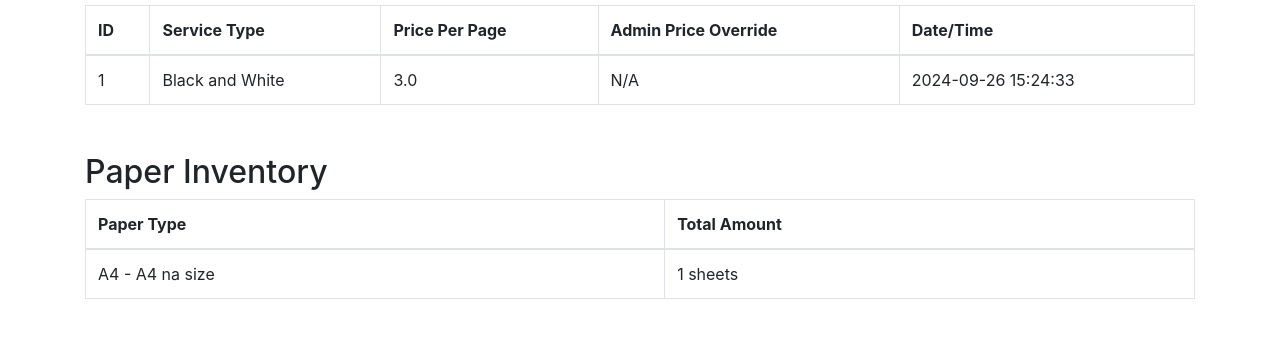
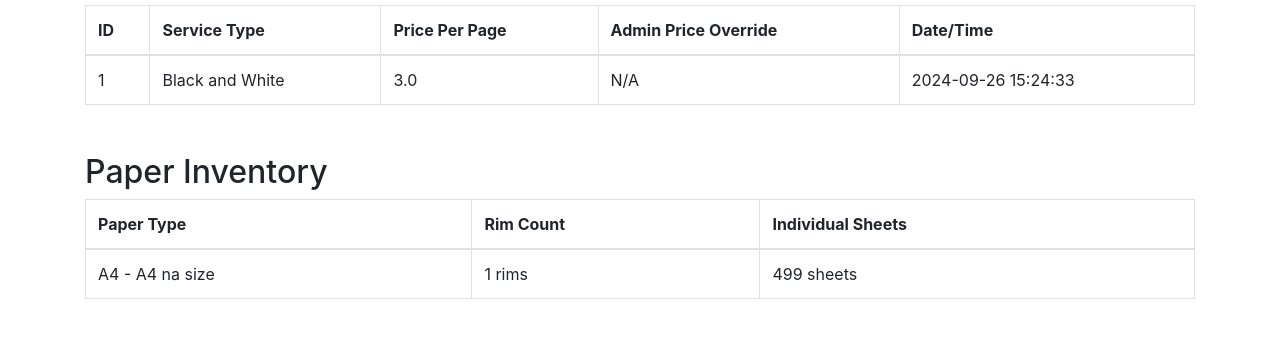
Before and after one commit to gabgab-v/IT_12, a Flask app: page /manage_printing_services in a window 1280 px wide. Shown: the part 153-491 px from the top of the page. Run offline with Flask 3, Linux system fonts and the light colour scheme; some libraries are stand-ins or nearby versions.

Commit message:
update soks

```diff
--- a/app.py
+++ b/app.py
@@ -1199,25 +1199,22 @@ def add_loading_service():
 # Manage Printing Services
 @app.route('/manage_printing_services')
 def manage_printing_services():
-    print_services = PrintService.query.all()  # Fetch all print services
-    paper_types = PaperType.query.all()        # Fetch all available paper types
-
-    # Fetch current paper inventory for each paper type
+    print_services = PrintService.query.all()
+    paper_types = PaperType.query.all()
     paper_inventory = PaperInventory.query.all()
 
-    # Combine paper types with their inventory data
     paper_data = []
     for paper_type in paper_types:
         inventory = PaperInventory.query.filter_by(paper_type_id=paper_type.id).first()
         paper_data.append({
             'type': f"{paper_type.size} - {paper_type.description}",
-            'total_amount': inventory.rim_count if inventory else 0  # Default to 0 if no inventory found
+            'rim_count': inventory.rim_count if inventory else 0,
+            'individual_paper_count': inventory.individual_paper_count if inventory else 0
         })
 
     return render_template('manage_printing_services.html',
                            print_services=print_services,
-                           paper_inventory=paper_data  # Pass combined data to the template
-                           )
+                           paper_inventory=paper_data)
 
 # @app.route('/manage_printing_services')
 # def manage_printing_services():
@@ -1249,6 +1246,9 @@ def checkout_print_service():
         pages = request.form.get('pages')
         back_to_back = request.form.get('back_to_back') == '1'  # Checkbox returns '1' if checked
 
+        # Debugging
+        print(f"Service ID: {service_id}, Pages: {pages}, Back-to-back: {back_to_back}")
+
         if not service_id or not pages:
             flash('Missing service ID or number of pages.', 'danger')
             return redirect(url_for('checkout_print_service'))
@@ -1259,19 +1259,28 @@ def checkout_print_service():
             flash('Invalid number of pages.', 'danger')
             return redirect(url_for('checkout_print_service'))
 
+        # Adjust page count if back-to-back is selected (halves the page usage)
+        if back_to_back:
+            pages = max(1, pages // 2)
+        print(f"Adjusted Pages (after back-to-back): {pages}")
+
         # Fetch the selected print service
         print_service = PrintService.query.get(service_id)
 
         if not print_service:
             flash('Selected print service not found.', 'danger')
             return redirect(url_for('checkout_print_service'))
+
+        print(f"Print Service: {print_service.service_type} at {print_service.price_per_page}/page")
 
         # Fetch inventory details (assuming ink and paper types are selected in the form)
         ink_type_id = request.form.get('ink_type_id')
         ink_usage = request.form.get('ink_usage')
         paper_type_id = request.form.get('paper_type_id')
 
-        # Only validate ink usage if it's relevant (e.g., if ink_type_id is provided)
+        # Debugging ink details
+        print(f"Ink Type ID: {ink_type_id}, Ink Usage: {ink_usage}")
+
         if ink_type_id and ink_usage:
             try:
                 ink_usage = float(ink_usage)
@@ -1287,6 +1296,9 @@ def checkout_print_service():
                 flash('Selected ink type not found.', 'danger')
                 return redirect(url_for('checkout_print_service'))
 
+            # Debug ink inventory
+            print(f"Ink Inventory: {ink_inventory.stock} remaining, Usage: {ink_usage}")
+
             # Check if there is sufficient ink stock
             if ink_inventory.stock < ink_usage:
                 flash('Not enough ink in stock!', 'danger')
@@ -1308,28 +1320,47 @@ def checkout_print_service():
             flash('Selected paper type not found.', 'danger')
             return redirect(url_for('checkout_print_service'))
 
-        # Check if there is sufficient paper stock
+        # Debug paper inventory
+        print(f"Paper Inventory: {paper_inventory.individual_paper_count} individual sheets, {paper_inventory.rim_count} rims")
+
+        # Check if there is sufficient paper stock in individual sheets
         if paper_inventory.individual_paper_count < pages:
-            flash('Not enough paper in stock!', 'danger')
-            return redirect(url_for('checkout_print_service'))
-
-        # Deduct paper stock after the print job
+            needed_sheets = pages - paper_inventory.individual_paper_count
+
+            if paper_inventory.rim_count > 0:
+                # Convert rim into individual papers (assuming 500 sheets per rim)
+                while needed_sheets > 0 and paper_inventory.rim_count > 0:
+                    paper_inventory.rim_count -= 1
+                    paper_inventory.individual_paper_count += 500
+                    needed_sheets = pages - paper_inventory.individual_paper_count
+
+            # Final check after converting rim to individual papers
+            if paper_inventory.individual_paper_count < pages:
+                flash('Not enough paper in stock after converting rims!', 'danger')
+                return redirect(url_for('checkout_print_service'))
+
+        # Deduct paper stock
         paper_inventory.individual_paper_count -= pages
 
         # Calculate the cost of ink and paper used (only if ink is relevant)
-        paper_cost_per_sheet = paper_inventory.amount_spent / (paper_inventory.rim_count * 500)  # Assuming 500 sheets per rim
-        ink_cost_per_ml = (ink_inventory.amount_spent / ink_inventory.initial_stock) if ink_type_id else 0  # If ink is relevant
+        paper_cost_per_sheet = paper_inventory.amount_spent / ((paper_inventory.rim_count * 500) + paper_inventory.individual_paper_count)
+        ink_cost_per_ml = (ink_inventory.amount_spent / ink_inventory.initial_stock) if ink_type_id else 0
         total_cost = (paper_cost_per_sheet * pages) + (ink_cost_per_ml * (ink_usage if ink_usage else 0))
+
+        # Debug total cost
+        print(f"Total cost of resources: {total_cost}")
 
         # Calculate the total price
         total_price = print_service.price_per_page * pages
 
         # Handle back-to-back discount (if applicable, e.g., 10% discount)
         if back_to_back:
-            total_price *= 0.9  # Apply a discount for back-to-back printing
-
-        # Calculate profit
+            total_price *= 0.9
+
+        # Debugging price and profit
+        print(f"Total Price: {total_price}")
         profit = total_price - total_cost
+        print(f"Profit: {profit}")
 
         # Commit inventory changes to the database
         db.session.commit()
@@ -1537,12 +1568,12 @@ def manage_loading_restock_events():
 @app.route('/add-restock', methods=['POST'])
 def add_restock():
     # Extract form data
-    restock_amount = float(request.form['restock_amount'])
-    restock_location = request.form['restock_location']
-    amount_spent = float(request.form['amount_spent'])
-    restock_type = request.form['restock_type']
-
-    # Create a new Restock entry to log the event
+    restock_amount = float(request.form['restock_amount'])  # Amount of rims for paper or units for ink
+    restock_location = request.form['restock_location']  # Store or location from where it was restocked
+    amount_spent = float(request.form['amount_spent'])  # Cost of the restock
+    restock_type = request.form['restock_type']  # Type of item being restocked (ink, paper, load, gcash)
+
+    # Create a new Restock entry
     new_restock = Restock(
         restock_amount=restock_amount,
         restock_location=restock_location,
@@ -1552,9 +1583,38 @@ def add_restock():
     )
     db.session.add(new_restock)
 
+    # Handle paper restock
+    if restock_type == 'paper':
+        paper_type_id = request.form.get('paper_type_id')  # Paper type selected
+
+        if not paper_type_id:
+            flash('Please select a paper type!', 'danger')
+            return redirect(url_for('manage_restock_events'))
+
+        # Fetch the paper inventory by paper_type_id
+        paper_inventory = PaperInventory.query.filter_by(paper_type_id=paper_type_id).first()
+
+        # Update or create a paper inventory entry
+        if paper_inventory:
+            # Update the existing paper inventory
+            paper_inventory.rim_count += restock_amount  # Adding restocked rims
+            paper_inventory.individual_paper_count += restock_amount * 500  # Adding the total sheets
+            paper_inventory.amount_spent += amount_spent  # Updating total amount spent
+            paper_inventory.last_restock_date = datetime.utcnow()  # Updating last restock date
+        else:
+            # Create a new paper inventory entry
+            paper_inventory = PaperInventory(
+                rim_count=restock_amount,  # Set initial rim count
+                individual_paper_count=restock_amount * 500,  # Set total sheets based on rim count (500 sheets per rim)
+                amount_spent=amount_spent,
+                paper_type_id=paper_type_id,  # Set the selected paper type
+                location_id=restock_location  # Set restock location
+            )
+            db.session.add(paper_inventory)
+
     # Handle ink restock
-    if restock_type == 'ink':
-        ink_type_id = request.form['ink_type_id']
+    elif restock_type == 'ink':
+        ink_type_id = request.form['ink_type_id']  # Selected ink type
         ink_inventory = InkInventory.query.get(ink_type_id)
 
         if ink_inventory:
@@ -1573,40 +1633,8 @@ def add_restock():
             )
             db.session.add(ink_inventory)
 
-    # Handle paper restock
-    # Handle paper restock
-    elif restock_type == 'paper':
-        paper_type_id = request.form.get('paper_type_id')
-
-        if not paper_type_id:
-            flash('Please select a paper type!', 'danger')
-            return redirect(url_for('manage_restock_events'))
-
-        # Use restock_location here
-        restock_location = request.form.get('restock_location')
-
-        # Fetch the paper inventory by paper_type_id
-        paper_inventory = PaperInventory.query.filter_by(paper_type_id=paper_type_id).first()
-
-        if paper_inventory:
-            # Update the existing paper inventory
-            paper_inventory.rim_count += restock_amount
-            paper_inventory.amount_spent += amount_spent
-            paper_inventory.last_restock_date = datetime.utcnow()
-        else:
-            # Create a new paper inventory entry
-            paper_inventory = PaperInventory(
-                rim_count=restock_amount,
-                individual_paper_count=restock_amount * 500,  # Assuming 500 sheets per rim
-                amount_spent=amount_spent,
-                paper_type_id=paper_type_id,
-                location_id=restock_location  # Ensure restock location is used here
-            )
-            db.session.add(paper_inventory)
-
     # Handle load and GCash restocks
     elif restock_type in ['load', 'gcash']:
-        # Create or update load balances
         load_balance = LoadBalance.query.first()
 
         if load_balance is None:
@@ -1614,7 +1642,6 @@ def add_restock():
             db.session.add(load_balance)
             db.session.commit()
 
-        # Update load or GCash balance
         if restock_type == 'load':
             load_balance.normal_load += restock_amount
         elif restock_type == 'gcash':
@@ -1628,6 +1655,7 @@ def add_restock():
 
 
 
+
 @app.route('/logout')
 @login_required
 def logout():
--- a/templates/manage_printing_services.html
+++ b/templates/manage_printing_services.html
@@ -55,18 +55,22 @@
             <thead>
                 <tr>
                     <th>Paper Type</th>
-                    <th>Total Amount</th>
+                    <th>Rim Count</th>
+                    <th>Individual Sheets</th>
                 </tr>
             </thead>
             <tbody>
                 {% for paper in paper_inventory %}
                 <tr>
                     <td>{{ paper.type }}</td>
-                    <td>{{ paper.total_amount }} sheets</td>  <!-- Display total sheets for the paper type -->
+                    <td>{{ paper.rim_count }} rims</td>
+                    <td>{{ paper.individual_paper_count }} sheets</td>
                 </tr>
                 {% endfor %}
             </tbody>
         </table>
+
+
 
     </div>
 
--- a/templates/manage_restock_events.html
+++ b/templates/manage_restock_events.html
@@ -9,6 +9,8 @@
 <body>
     <div class="container mt-5">
         <h1 class="text-center">Manage Restock Events</h1>
+
+        <a href="{{ url_for('another_dashboard') }}" class="btn btn-secondary mb-3">Back to Dashboard</a>
         <!-- Trigger Modal Button -->
         <button type="button" class="btn btn-primary mb-3" data-toggle="modal" data-target="#addRestockModal">Add Restock Event</button>
 
```
Also changed, not shown: instance/site.db.
